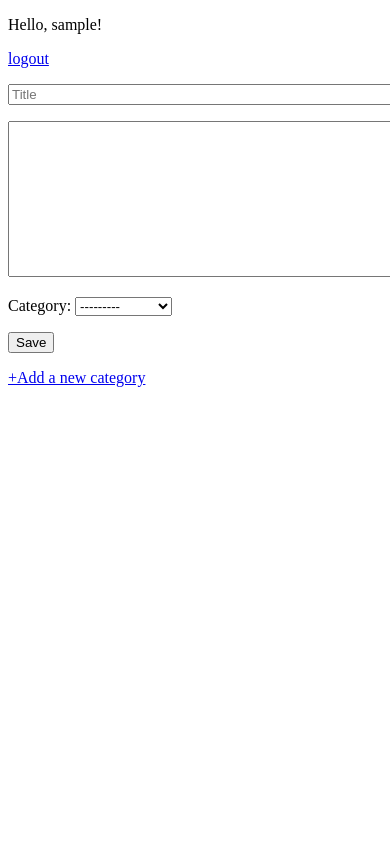
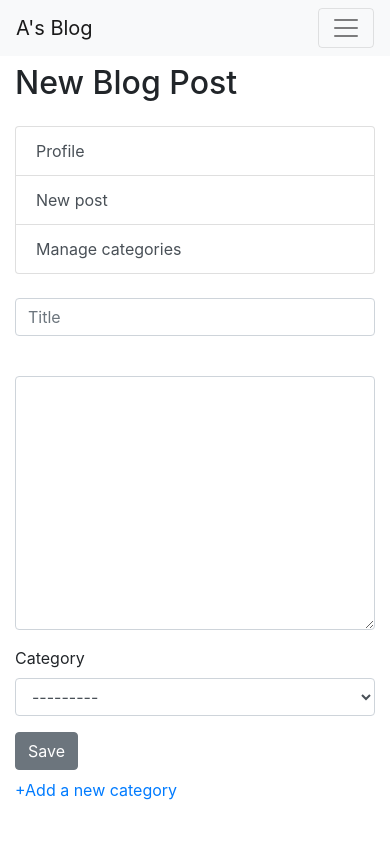
Before and after one commit to rastgeleo/archie_blog, a Django app: page /blog/new_post/ in a window 390 px wide; the page is wider, and only the part inside the window is pictured. Run offline with Django 3.2, Linux system fonts and the light colour scheme; a user stored in the database is signed in; tables that the repository leaves empty hold one stand-in row (values such as "Sample post"); some libraries are stand-ins or nearby versions.

Commit message:
Changed category view behaviour

```diff
--- a/archie_blog/settings.py
+++ b/archie_blog/settings.py
@@ -34,6 +34,7 @@ INSTALLED_APPS = [
     # My Apps
     'blog',
     'users',
+    'bootstrap4',
     # Default Django apps
     'django.contrib.admin',
     'django.contrib.auth',
--- a/blog/forms.py
+++ b/blog/forms.py
@@ -8,6 +8,7 @@ class CategoryForm(forms.ModelForm):
         model = Category
         fields = ['text']
         labels = {'text': ''}
+        help_texts = {'text': 'Insert the name for a new category'}
 
 
 class PostForm(forms.ModelForm):
@@ -19,5 +20,5 @@ class PostForm(forms.ModelForm):
             'title': forms.TextInput(attrs={
                     'size': 80, 'placeholder': 'Title'
                     }),
-            'text': forms.Textarea(attrs={'cols': 80}),
+            'text': forms.Textarea(attrs={'cols': 80})
         }
--- a/blog/models.py
+++ b/blog/models.py
@@ -29,3 +29,6 @@ class Post(models.Model):
 
     def __str__(self):
         return self.title
+
+    def get_preview(self):
+        return self.text[:200]
--- a/blog/templates/blog/base.html
+++ b/blog/templates/blog/base.html
@@ -1,18 +1,60 @@
+{% load bootstrap4 %}
+
 <!doctype html>
 <html lang='en'>
 <head>
   <meta charset="utf-8">
+  <meta name="viewport" content="width=device-width, initial-scale=1, shrink-to-fit=no">
   <title>Archie's Blog</title>
+
+  {# Load CSS and JavaScript #}
+  {% bootstrap_css %}
+  {% bootstrap_javascript jquery='full' %}
+
 </head>
 <body>
+  <nav class="navbar navbar-expand-sm navbar-light bg-light">
+    <a class="navbar-brand" href="{% url 'blog:index' %}">A's Blog</a>
+    <button class="navbar-toggler" type="button" data-toggle="collapse" data-target="#navbarSupportedContent" aria-controls="navbarSupportedContent" aria-expanded="false" aria-label="Toggle navigation">
+      <span class="navbar-toggler-icon"></span>
+    </button>
 
-  {% if user.is_authenticated %}
-    <p>Hello, {{ user.username }}!<p>
-    <p><a href="{% url 'users:logout' %}">logout</a><p>
-  {% else %}
-    <p><a href="{% url 'users:login' %}">login</a><p>
-  {% endif %}
-  {% block contents %}
-  {% endblock contents %}
+    <div class="collapse navbar-collapse" id="navbarSupportedContent">
+      <ul class="navbar-nav mr-auto">
+        <li class="nav-item active">
+          <a class="nav-link" href="{% url 'blog:index' %}">Home <span class="sr-only">(current)</span></a>
+        </li>
+        <li class="nav-item">
+          <a class="nav-link" href="{% url 'blog:categories' %}">Categories</a>
+        </li>
+      </ul>
+      <ul class="navbar-nav ml-auto">
+        {% if user.is_authenticated %}
+        <li class="nav-item">
+          <a class="nav-link" href="{% url 'users:profile' %}">{{ user.username }}</a>
+        </li>
+        <li class="nav-item">
+          <a class="nav-link" href="{% url 'users:logout' %}">logout</a>
+        </li>
+        {% else %}
+        <li class="nav-item">
+          <a class="nav-link" href="{% url 'users:login' %}">login</a>
+        </li>
+        {% endif %}
+      </ul>
+    </div>
+  </nav>
+  <main class="container">
+    <div class="pb-2 my-2">
+      {% block page_header %}
+      <h2>Index page</h2>
+      {% endblock page_header %}
+    </div>
+    <div>
+    </div>
+    {% block contents %}
+    {% endblock contents %}
+  </main>
+
 </body>
 </html>
--- a/blog/templates/blog/detail.html
+++ b/blog/templates/blog/detail.html
@@ -1,5 +1,7 @@
 {% extends 'blog/base.html' %}
 
+{% block page_header %}
+{% endblock page_header %}
 {% block contents %}
 <h1>{{ post.title }}</h1>
 <h3>{{ post.date_added }} </h3>
--- a/blog/templates/blog/new_post.html
+++ b/blog/templates/blog/new_post.html
@@ -1,10 +1,17 @@
-{% extends 'blog/base.html' %}
+{% extends 'registration/profile.html' %}
+{% load bootstrap4 %}
 
-{% block contents %}
+{% block page_header %}
+<h2>New Blog Post</h2>
+{% endblock page_header %}
+
+{% block sub_contents %}
 <form action="{% url 'blog:new_post' %}" method="post">
   {% csrf_token %}
-  {{ form.as_p }}
-  <input type="submit" value="Save">
+  {% bootstrap_form form %}
+  <input type="submit" class="btn btn-secondary" value="Save">
 </form>
-<p><a href="{% url 'blog:new_category' %}">+Add a new category</a></p>
-{% endblock contents %}
+<div class="mt-2">
+  <a href="{% url 'blog:new_category' %}">+Add a new category</a>
+</div
+{% endblock sub_contents %}
--- a/blog/urls.py
+++ b/blog/urls.py
@@ -7,8 +7,10 @@ urlpatterns = [
     path('', views.index, name='index'),
     # Page for post details
     path('<int:post_id>/', views.detail, name='detail'),
-    # Page listing categories
+    # Page for listing by categories
     path('categories/', views.categories, name='categories'),
+    # Page for listng by specific categories
+    path('categories/<int:category_id>/', views.categories, name='categories'),
     # Page for adding a new post
     path('new_post/', views.new_post, name='new_post'),
     # Page for editing an existing post
--- a/blog/views.py
+++ b/blog/views.py
@@ -6,7 +6,7 @@ from .forms import PostForm, CategoryForm
 
 
 def index(request):
-    posts = Post.objects.all()
+    posts = Post.objects.all()[:5]
     context = {'posts': posts}
     return render(request, 'blog/index.html', context)
 
@@ -17,10 +17,18 @@ def detail(request, post_id):
     return render(request, 'blog/detail.html', context)
 
 
-def categories(request):
-    """list for categories"""
+def categories(request, category_id=None):
+    """list view by categories"""
     categories = Category.objects.all()
-    context = {'categories': categories}
+    if category_id:
+        posts = Post.objects.filter(category__id=category_id)
+    else:
+        posts = Post.objects.all()
+    context = {
+        'categories': categories,
+        'posts': posts,
+        'category_id': category_id
+    }
     return render(request, 'blog/categories.html', context)
 
 
@@ -34,7 +42,7 @@ def new_category(request):
         if form.is_valid():
             text = form.cleaned_data['text']
             Category.objects.create(text=text)
-            return redirect('blog:new_post')
+            return redirect('blog:categories')
     context = {'form': form}
     return render(request, 'blog/new_category.html', context)
 
--- a/users/templates/registration/profile.html
+++ b/users/templates/registration/profile.html
@@ -1,7 +1,30 @@
 {% extends 'blog/base.html' %}
 
+{% block page_header %}
+<h2>Profile</h2>
+{% endblock page_header %}
+
 {% block contents %}
-<p>welcome to profile page.</p>
-<p>{{ user.username }}</p>
-<p>{{ user.first_name }}</p>
+<div class="row">
+  <div class="col-sm-4">
+    <div class="list-group">
+      <a href="{% url 'users:profile' %}"
+        class="list-group-item list-group-item-action">
+        Profile
+      </a>
+      <a href="{% url 'blog:new_post' %}"
+        class="list-group-item list-group-item-action">
+        New post
+      </a>
+      <a href="#"
+        class="list-group-item list-group-item-action">
+        Manage categories
+      </a>
+    </div>
+  </div>
+  <div class="col-sm-8">
+    {% block sub_contents %}
+    {% endblock sub_contents %}
+  </div>
+</div>
 {% endblock contents %}
```
Also changed, not shown: blog/templates/blog/categories.html (+42 -8 lines), blog/templates/blog/edit_post.html (+7 -3 lines), blog/templates/blog/index.html (+29 -8 lines), blog/templates/blog/new_category.html (+8 -3 lines), users/templates/registration/login.html (+16 -4 lines), users/templates/registration/register.html (+8 -2 lines).
